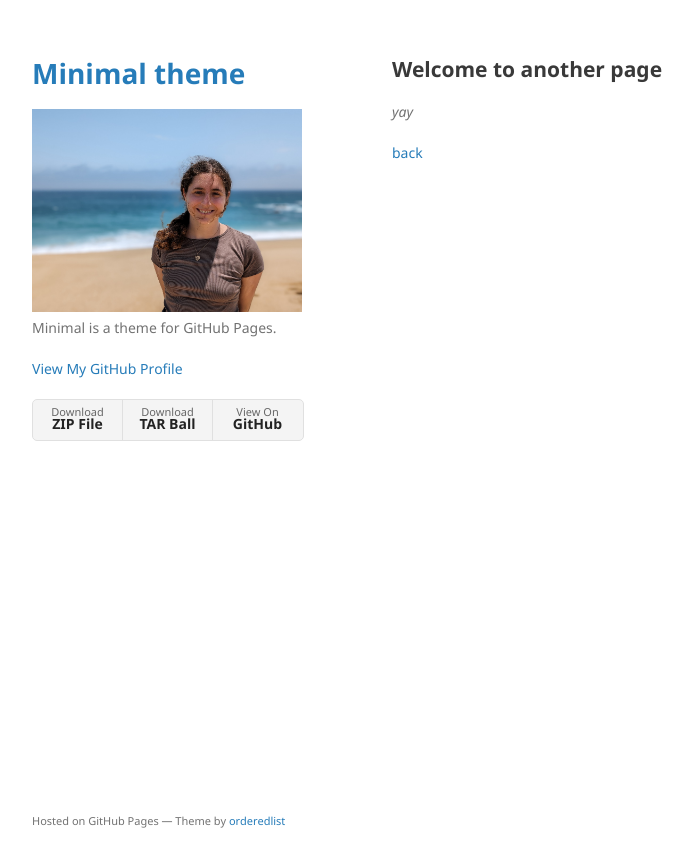
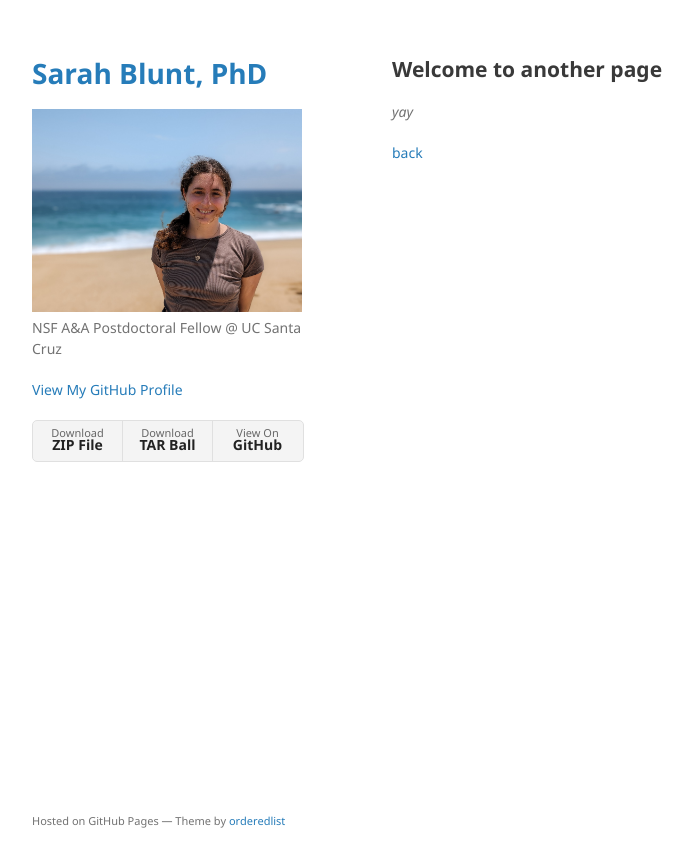
Before and after one commit to sblunt/sblunt.github.io, a Jekyll site: the page built from another-page.md, in a window 1280 px wide. Shown: the top 867 px of the page, without its empty margins (178-871 px from the left). Built offline with Jekyll 4.4.1, drawn with Linux system fonts in a browser that asks for light colours; our own code applies the rules of GitHub Pages for plain Markdown files.

Commit message:
add name & title

```diff
--- a/_config.yml
+++ b/_config.yml
@@ -1,6 +1,6 @@
-title: Minimal theme
+title: Sarah Blunt, PhD
 logo: /assets/img/headshot.png
-description: Minimal is a theme for GitHub Pages.
+description: NSF A&A Postdoctoral Fellow @ UC Santa Cruz
 show_downloads: true
 google_analytics:
 theme: jekyll-theme-minimal
```
